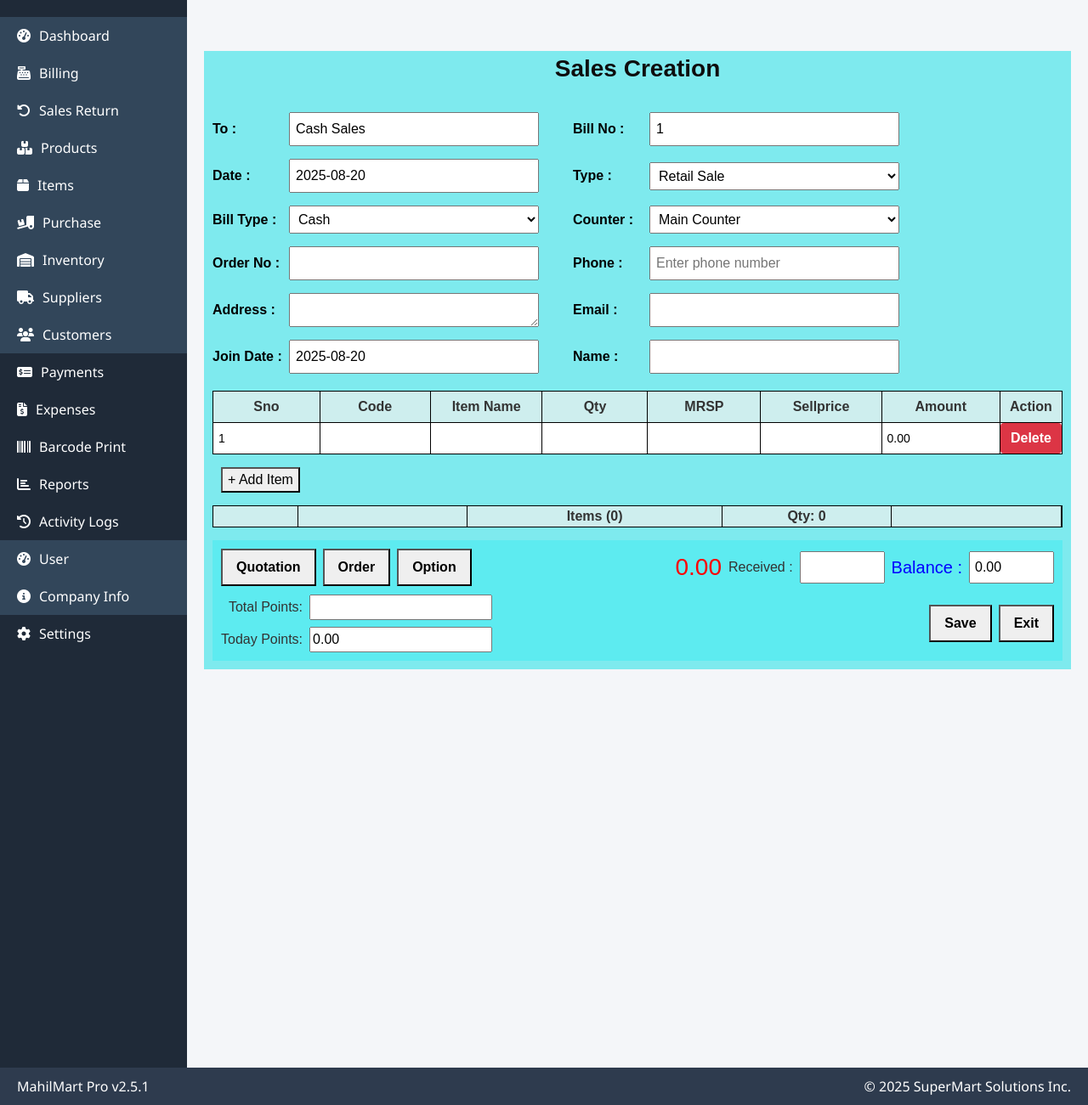
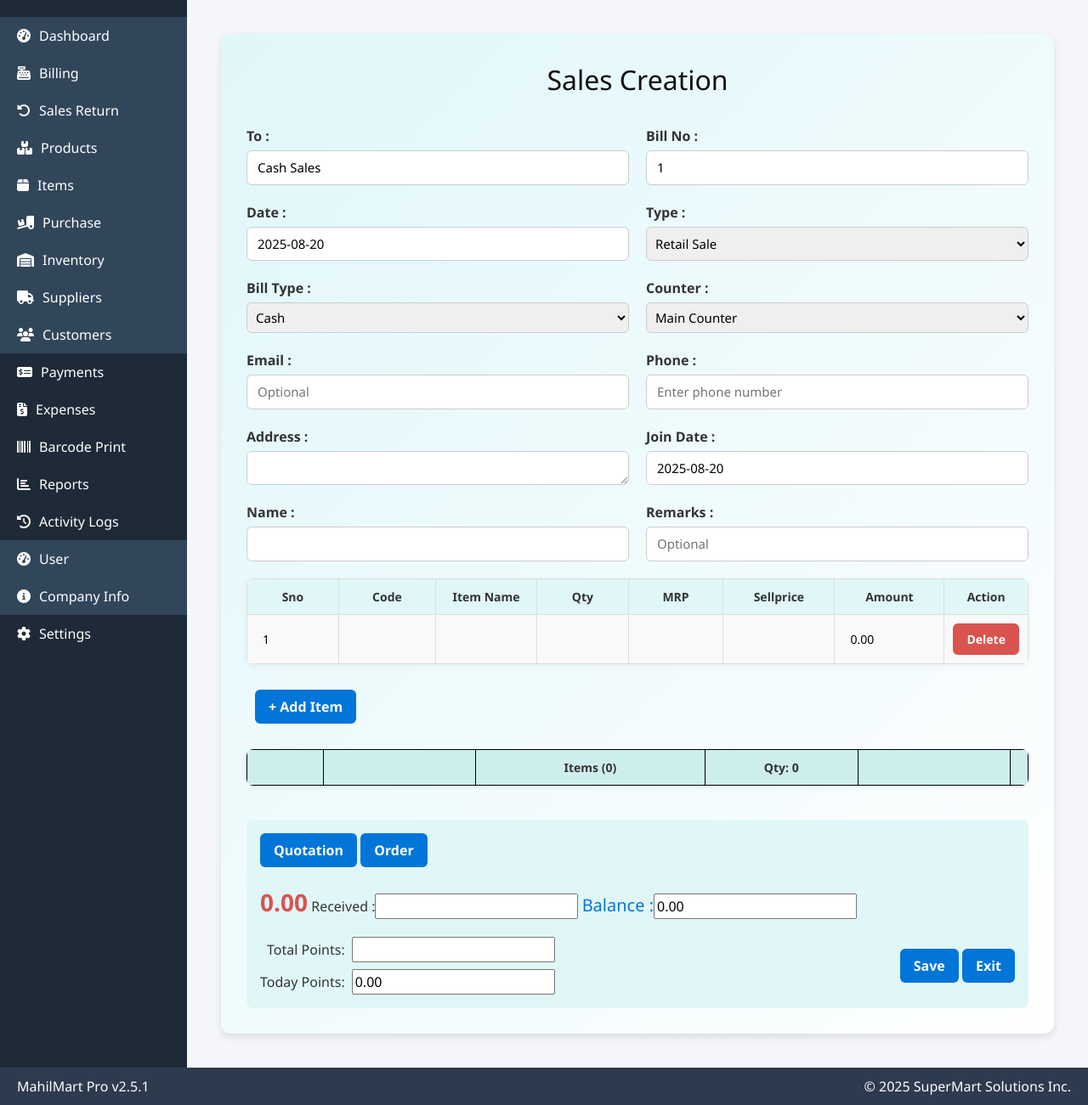
Before and after one commit to mahiltechlabops-bot/mahilmart-pos, a Django app: page /billing/ in a window 1280 px wide. Shown: the part 56-1357 px from the top of the page at 85% size. Run offline with Django 5.2, Linux system fonts and the light colour scheme; data that the repository does not hold is empty.

Commit message:
last_commits

```diff
--- a/MahilMartPOS/settings.py
+++ b/MahilMartPOS/settings.py
@@ -26,7 +26,7 @@ SECRET_KEY = 'django-insecure-m$j%wqpm)dqy8!erkd_^9hh#4-f29io_)_@zf&+68d1b81fc*)
 # SECURITY WARNING: don't run with debug turned on in production!
 DEBUG = True
 
-ALLOWED_HOSTS = []
+ALLOWED_HOSTS = ['192.168.0.165','127.0.0.1']
 
 
 # Application definition
--- a/MahilMartPOS_App/templates/billing.html
+++ b/MahilMartPOS_App/templates/billing.html
@@ -2,151 +2,144 @@
 {% block title %}Sales Creation{% endblock %}
 
 {% block style %}
-    <style>
+   <style>
+    body {
+        background-color: #f0f4f8;
+        font-family: 'Segoe UI', Tahoma, Geneva, Verdana, sans-serif;
+    }
+
     .sales-page {
-        font-family: Arial, sans-serif;
+        padding: 20px;
     }
 
     .sales-page .main-container {
-        max-width: 2500px;
-        margin: 40px auto;
-        background-color: #7eeaee;
-        padding: 0;
+        max-width: 1700px;
+        margin: 0 auto;
+        background: linear-gradient(135deg, #e0f7fa, #ffffff);
+        padding: 30px;
+        border-radius: 12px;
+        box-shadow: 0 4px 10px rgba(0, 0, 0, 0.1);
     }
 
     .sales-page .title {
         text-align: center;
+        font-size: 32px;
         color: #0e0d0d;
-        font-size: 28px;
-        font-weight: bold;
-        margin-bottom: 20px;
+        margin-bottom: 30px;
     }
 
     .sales-page form {
-        background-color: #7eeaee;
-        max-width: 1550px;
-        padding: 10px;
-        margin: 5px auto;
+        display: flex;
+        flex-direction: column;
+        gap: 20px;
     }
 
     .sales-page .form-grid {
         display: grid;
-        grid-template-columns: 0.4fr 0.4fr;
-        gap: 15px 40px;
-        color: black;
-        margin-bottom: 20px;
+        grid-template-columns: repeat(auto-fit, minmax(300px, 1fr));
+        gap: 20px;
     }
 
     .sales-page .form-group {
         display: flex;
-        align-items: center;
+        flex-direction: column;
     }
 
     .sales-page .form-group label {
-        width: 90px;
-        font-weight: bold;
+        font-weight: 600;
+        margin-bottom: 5px;
     }
 
     .sales-page .form-group input,
-    .sales-page .form-group textarea {
-        flex: 1;
-        padding: 6px;
-        box-sizing: border-box;
+    .sales-page .form-group textarea,
+    .sales-page .form-group select {
+        padding: 8px 12px;
+        border: 1px solid #ccc;
+        border-radius: 6px;
+        font-size: 15px;
     }
 
     .sales-page .item-table {
         width: 100%;
         border-collapse: collapse;
-        margin: 15px 0;
-        background-color: white;
+        border-radius: 8px;
+        overflow: hidden;
+        background-color: #f9f9f9;
+        box-shadow: 0 2px 8px rgba(0,0,0,0.05);
     }
 
     .sales-page .item-table th,
     .sales-page .item-table td {
-        border: 1px solid black;
-        padding: 6px;
+        border: 1px solid #ddd;
+        padding: 10px;
         text-align: center;
+        font-size: 14px;
     }
 
     .sales-page .item-table th {
-        background-color: rgb(206, 238, 238);
-    }
-
-    .sales-page .footer-summary {
-        display: flex;
-        align-items: center;
-        justify-content: space-between;
-        font-weight: bold;
-        padding: 10px;
-        background-color: rgb(206, 238, 238);
-    }
-
-    .sales-page .footer-summary span {
-        font-size: 18px;
-    }
-
-    .sales-page .total-red {
-        color: red;
-        font-size: 28px;
-    }
-
-    .sales-page .total-blue {
-        color: blue;
-        font-size: 20px;
-    }
-
-    .sales-page .footer-controls {
-        display: flex;
-        flex-wrap: wrap;
-        justify-content: space-between;
-        align-items: center;
-        background-color: #5debf0;
-        padding: 10px;
-        gap: 10px;
-    }
-
-    .sales-page .footer-controls > div,
-    .sales-page .footer-controls .buttons {
-        display: flex;
-        align-items: center;
-        gap: 8px;
-    }
-
-    .sales-page .footer-controls input[type="number"] {
-        width: 100px;
-        padding: 5px;
-    }
-
-    .sales-page .footer-controls .buttons button {
-        padding: 8px 16px;
-        font-weight: bold;
+        background-color: #e1f7f7;
     }
 
     .sales-page .table-input {
         width: 100%;
-        padding: 6px;
-        box-sizing: border-box;
         border: none;
-        outline: none;
+        padding: 8px;
+        background-color: transparent;
         font-size: 14px;
     }
 
-    .sales-page .item-table td {
-        padding: 0;
+    .sales-page .footer-summary,
+    .sales-page .footer-controls {
+        background-color: #e1f7f7;
+        padding: 16px;
+        border-radius: 8px;
+        margin-top: 20px;
+        display: flex;
+        flex-wrap: wrap;
+        justify-content: space-between;
+        gap: 20px;
+        align-items: center;
+    }
+
+    .sales-page .total-red {
+        color: #d9534f;
+        font-size: 28px;
+        font-weight: bold;
+    }
+
+    .sales-page .total-blue {
+        color: #0275d8;
+        font-size: 20px;
+    }
+
+    .sales-page button,
+    .sales-page input[type="submit"],
+    .sales-page input[type="button"] {
+        padding: 8px 16px;
+        border: none;
+        border-radius: 6px;
+        font-weight: bold;
+        cursor: pointer;
+        background-color: #0275d8;
+        color: white;
+        transition: background 0.2s ease-in-out;
+    }
+
+    .sales-page button:hover {
+        background-color: #025aa5;
     }
 
     .sales-page .delete-row-btn {
-        background-color: #dc3545;
-        color: white;
-        border: none;
-        padding: 6px 12px;
-        cursor: pointer;
-        border-radius: 4px;
-        font-weight: bold;
+        background-color: #d9534f;
     }
 
     .sales-page .delete-row-btn:hover {
-        background-color: #c82333;
+        background-color: #c9302c;
+    }
+
+    #nameModal input {
+        border: 1px solid #ccc;
+        border-radius: 6px;
     }
 </style>
 {% endblock %}
@@ -186,15 +179,15 @@
                     <option value="Estimate">Estimate</option>
                 </select>
             </div>
-
-            <div class="form-group"><label>Order No :</label><input type="text" name="order_no"></div>
-            <div class="form-group"><label>Phone :</label><input type="text" id="cell" name="cell" placeholder="Enter phone number" pattern="[6-9][0-9]{9}" maxlength="10" title="Enter 10 digitNumber starting with 6, 7, 8, or 9" required autocomplete="off"></div>
-            <div class="form-group"><label>Address :</label><textarea name="address" id="address" style="height: 40px;"></textarea></div>
-            <div class="form-group"><label>Email :</label><input type="email" name="email" id="email" required
+            <div class="form-group"><label>Email :</label><input type="email" name="email" placeholder="Optional" id="email"
                 pattern="^[a-zA-Z0-9._%+-]+@[a-zA-Z0-9.-]+\.(com|net|org|gov|edu|in|co|info|biz)$"
                 title="Enter a valid email address like name@example.com"
                 autocomplete="off">
             </div>
+
+            <div class="form-group"><label>Phone :</label><input type="text" id="cell" name="cell" placeholder="Enter phone number" pattern="[6-9][0-9]{9}" maxlength="10" title="Enter 10 digitNumber starting with 6, 7, 8, or 9" required autocomplete="off"></div>
+            <div class="form-group"><label>Address :</label><textarea name="address" id="address" style="height: 40px;" required></textarea></div>
+
             <div class="form-group"><label>Join Date :</label><input type="text" name="date_joined" id="date_joined" value="{{ today_date }}" readonly></div>
             <div id="nameModal" style="display:none; position:fixed; top:0; left:0; width:100%; height:100%;
             background-color: rgba(0,0,0,0.4); justify-content:center; align-items:center; z-index:1000;">
@@ -207,8 +200,8 @@
             </div>
             </div>
 
-        <div class="form-group full-width"><label>Name :</label><input type="text" id="name" name="name" placeholder="" required></div>
-
+            <div class="form-group full-width"><label>Name :</label><input type="text" id="name" name="name" placeholder="" required></div>
+             <div class="form-group"><label>Remarks :</label><input type="text" name="remarks" placeholder="Optional"></div>
         </div>
         <!-- Item Table -->
         <table class="item-table">
@@ -218,7 +211,7 @@
                     <th>Code</th>
                     <th>Item Name</th>
                     <th>Qty</th>
-                    <th>MRSP</th>
+                    <th>MRP</th>
                     <th>Sellprice</th>
                     <th>Amount</th>
                     <th>Action</th>
@@ -267,7 +260,6 @@
             <div class="buttons">
                 <button type="button" onclick="submitAsQuotation()">Quotation</button>
                 <a href="{% url 'order_list' %}"><button type="button">Order</button></a>
-                <button type="button">Option</button>
             </div>
             <div>
                 <span class="total-red">0.00</span> Received :<input type="number" step="0.01" name="received">
--- a/MahilMartPOS_App/templates/items.html
+++ b/MahilMartPOS_App/templates/items.html
@@ -205,8 +205,6 @@
                 <option>No</option>
             </select>
         </div>
-
-
     </div>
 
     <!-- Action Buttons -->
--- a/MahilMartPOS_App/views.py
+++ b/MahilMartPOS_App/views.py
@@ -28,6 +28,7 @@ from django.shortcuts import redirect, HttpResponse
 from .models import Quotation, Order, OrderItem
 from django.utils import timezone
 from django.db.models import F
+from django.db.models import Q
 from .models import (
     Supplier,
     Customer,
@@ -82,6 +83,7 @@ def create_invoice_view(request):
             'email': latest_bill.email if latest_bill else '',
             'address': latest_bill.address if latest_bill else '',
             'date_joined': str(latest_bill.date_joined) if latest_bill and latest_bill.date_joined else '',
+            'remarks': latest_bill.remarks if latest_bill else '',
         })
 
     if request.method == 'POST':
@@ -192,8 +194,9 @@ def create_invoice_view(request):
                 points=total_points + points_earned_total,
                 points_earned=points_earned_total,
                 email=request.POST.get('email'),
-                address=request.POST.get('address'),
-                date_joined=request.POST.get('date_joined') or timezone.now().date()
+                address = request.POST.get('address', '').strip(),
+                date_joined=request.POST.get('date_joined') or timezone.now().date(),
+                remarks=request.POST.get('remarks')
             )
 
             return redirect('billing')
@@ -596,6 +599,40 @@ def item_creation(request):
         'taxes': Tax.objects.all()
     }
     return render(request, 'items.html', context)
+
+def fetch_item_by_code(request):
+    code = request.GET.get('code')
+    if not code:
+        return JsonResponse({'exists': False})
+
+    try:
+        item = Item.objects.get(code=code)
+        return JsonResponse({
+            'exists': True,
+            'item': {
+                'item_name': item.item_name,
+                'print_name': item.print_name,
+                'status': item.status,
+                'unit': item.unit.id if item.unit else '',
+                'P_unit': item.P_unit.id if item.P_unit else '',
+                'group': item.group.id if item.group else '',
+                'brand': item.brand.id if item.brand else '',
+                'tax_id': item.tax_id if item.tax_id else '',
+                'HSN_SAC': item.HSN_SAC,
+                'use_MRP': item.use_MRP,
+                'points': item.points,
+                'cess_per_qty': item.cess_per_qty,
+                'P_rate': item.P_rate,
+                'cost_rate': item.cost_rate,
+                'MRSP': item.MRSP,
+                'sale_rate': item.sale_rate,
+                'whole_rate': item.whole_rate,
+                'whole_rate_2': item.whole_rate_2,
+                'min_stock': item.min_stock
+            }
+        })
+    except Item.DoesNotExist:
+        return JsonResponse({'exists': False})
 
 def Item_barcode(request):
     if request.method == 'POST':
@@ -776,6 +813,7 @@ def purchase_view(request):
             request.POST.getlist('hsn'),
             request.POST.getlist('qty'),
             request.POST.getlist('price'),
+            request.POST.getlist('cost_rate'),
             request.POST.getlist('discount'),
             request.POST.getlist('tax'),
             request.POST.getlist('mrp'),
@@ -824,28 +862,25 @@ def purchase_list(request):
 
     purchases = PurchaseItem.objects.all()
 
+    # Filter by supplier
     if supplier_id == 'None':
-        purchases = purchases.filter(supplier_id__isnull=True) | purchases.filter(supplier_id='')
+        purchases = purchases.filter(Q(supplier_id__isnull=True) | Q(supplier_id=''))
     elif supplier_id:
         purchases = purchases.filter(supplier_id=supplier_id)
 
-    # Sort logic
+    # Apply sort order
     if sort_order == 'asc':
-        purchases = purchases.order_by('purchased_at')
+        purchases = purchases.order_by('id')  # Oldest first
     else:
-        purchases = purchases.order_by('-purchased_at')
-
-    supplier_ids = (
-        PurchaseItem.objects
-        .values_list('supplier_id', flat=True)
-        .distinct()
-    )
-
-    return render(request, 'purchase_list.html', {
+        purchases = purchases.order_by('-id')  # Latest first
+
+    context = {
         'purchases': purchases,
-        'supplier_ids': supplier_ids,
+        'supplier_ids': PurchaseItem.objects.values_list('supplier_id', flat=True).distinct(),
         'selected_supplier': supplier_id,
-    })
+        'sort_order': sort_order,
+    }
+    return render(request, 'purchase_list.html', context)
 
 def fetch_item(request):
     name = request.GET.get('name', '').strip()
@@ -871,6 +906,7 @@ def fetch_item(request):
             'group': item.group or '',
             'brand': item.brand or '',
             'unit': item.unit or '',
+            'price': item.cost_rate or '',
             'tax': item.tax,
             'wholesale': item.whole_rate,
             'wholesale_1': item.whole_rate_2,
@@ -1092,6 +1128,39 @@ def stock_adjustment_view(request):
             batch.total_qty = cumulative_total + batch.quantity
             batch.save()
             cumulative_total = batch.total_qty
+
+
+        try:
+            # Find the specific inventory row for the same batch and item code
+            inventory_record = Inventory.objects.get(
+                code=selected_batch.code,
+                batch_no=selected_batch.batch_no
+            )
+
+            # Recalculate the batch-specific quantity
+            batch_qty = PurchaseItem.objects.filter(
+                code=selected_batch.code,
+                batch_no=selected_batch.batch_no
+            ).aggregate(total=Sum('quantity'))['total'] or 0
+
+            inventory_record.quantity = batch_qty
+            inventory_record.save()
+
+        except Inventory.DoesNotExist:
+            # Create a new inventory record for this batch
+            Inventory.objects.create(
+                item_code=selected_batch.code,
+                item_name=selected_batch.item_name,
+                quantity=quantity if adjustment_type == 'add' else 0,
+                sale_price=selected_batch.sale_price,
+                brand=selected_batch.brand,
+                group=selected_batch.group,
+                unit=selected_batch.unit,
+                hsn_code=selected_batch.hsn_code,
+                supplier=selected_batch.purchase.supplier,
+                purchased_at=selected_batch.purchased_at,
+                batch_no=selected_batch.batch_no  # Ensure batch is tracked
+            )
 
         messages.success(
             request,
```
Also changed, not shown: MahilMartPOS_App/models.py (+7 -6 lines), MahilMartPOS_App/templates/purchase.html (+15 -7 lines), MahilMartPOS_App/templates/purchase_list.html (+5 -10 lines), MahilMartPOS_App/templates/stock_adjustment.html (+29 -1 lines), MahilMartPOS_App/migrations/0070_billing_remarks.py (added), MahilMartPOS_App/migrations/0071_alter_item_mrsp_alter_item_p_rate_and_more.py (added), MahilMartPOS_App/urls.py (line endings or trailing spaces).
